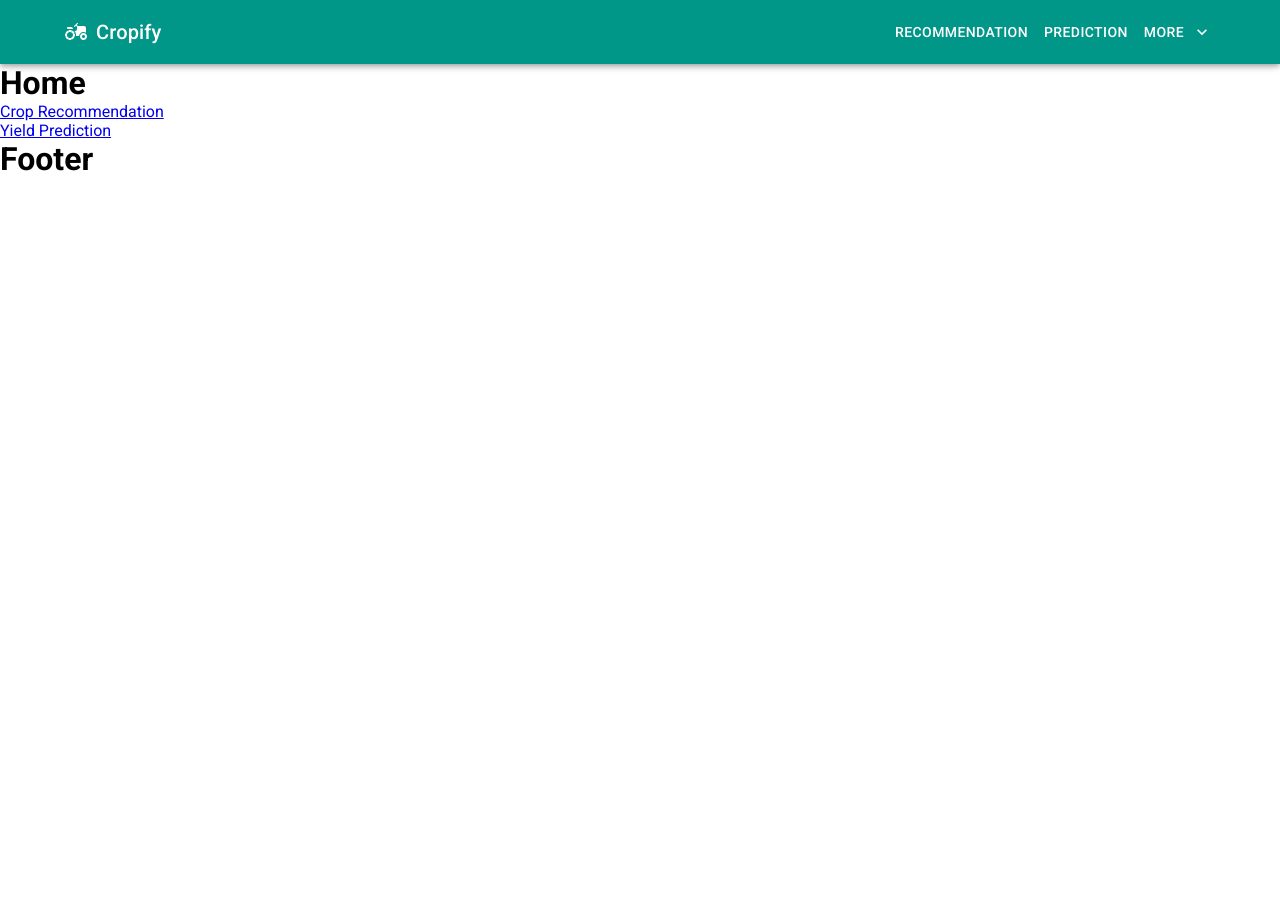
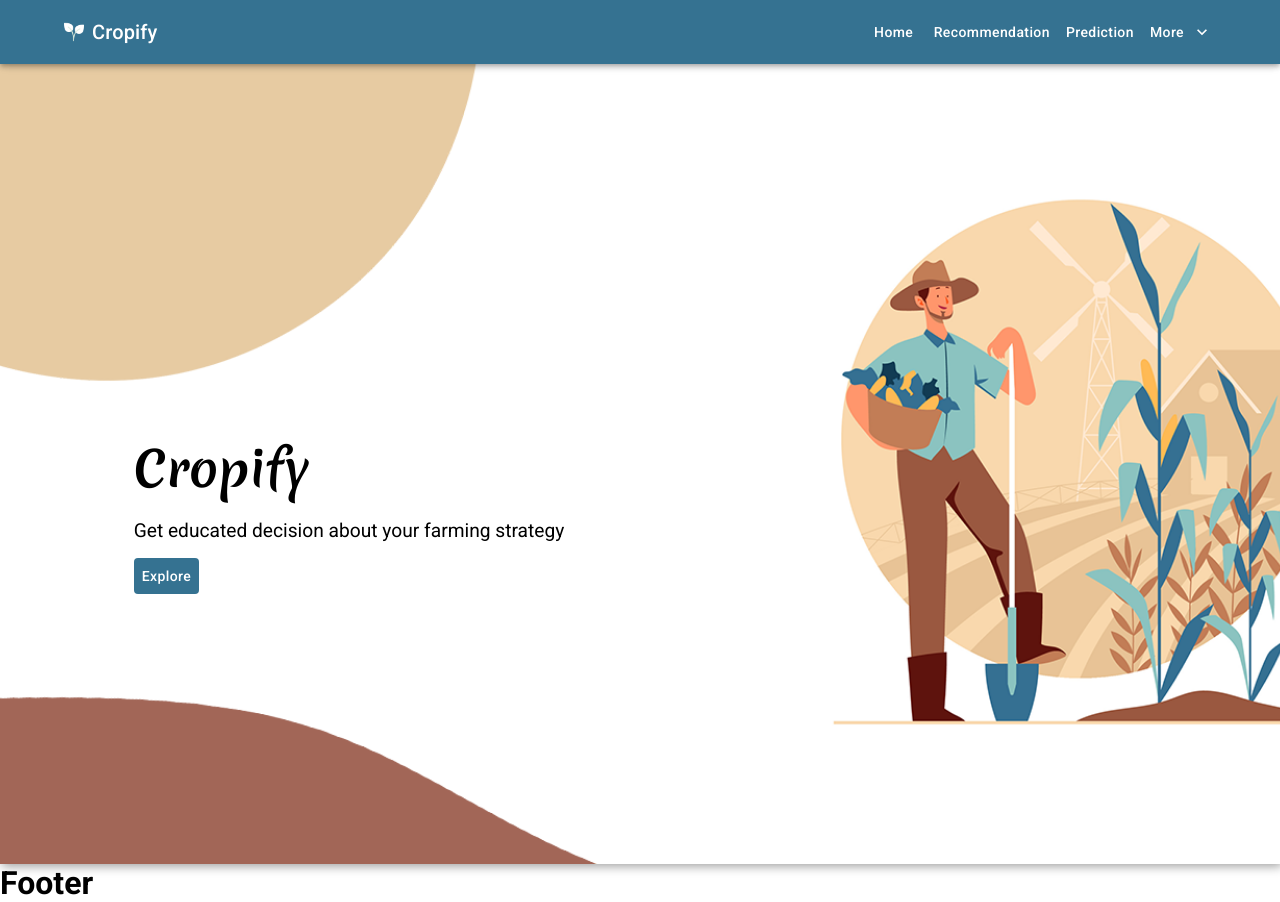
Before and after one commit to nikhilsourav/cropify-client, a React (Create React App) app: page / in a window 1280 px wide. Before the commit the page ends 800 px from the top, so only its background shows below. Built offline with nearby package versions, Linux system fonts and the light colour scheme.

Commit message:
Header created, Home added to nav, Logo icon changed, theme customized

```diff
--- a/src/App/App.js
+++ b/src/App/App.js
@@ -13,7 +13,7 @@ import AnimatedRoutes from '../Components/AnimatedRoutes/AnimatedRoutes';
  *
  *******************************************************************/
 import { BrowserRouter } from 'react-router-dom';
-import { ThemeProvider, createTheme, colors } from '@mui/material';
+import { ThemeProvider, createTheme } from '@mui/material';
 
 /*******************************************************************
  *
@@ -21,12 +21,31 @@ import { ThemeProvider, createTheme, colors } from '@mui/material';
  *
  *******************************************************************/
 const theme = createTheme({
+  /*
+  Color Palette
+    Cashmere
+    #E7CBA2
+
+    Potters Clay
+    #8E4C37
+
+    Calypso
+    #357291
+
+    Leather
+    #A26657
+  */
   palette: {
     primary: {
-      main: colors.teal[500],
+      main: '#357291',
     },
     secondary: {
-      main: colors.pink[500],
+      main: '#357291',
+    },
+  },
+  typography: {
+    button: {
+      textTransform: 'none',
     },
   },
 });
--- a/src/Components/Navbar/Navbar.js
+++ b/src/Components/Navbar/Navbar.js
@@ -11,10 +11,20 @@ import { useState, useEffect } from 'react';
  *
  ************************************************************************************************/
 import { Link } from 'react-router-dom';
-import { AppBar, Button, Toolbar, Typography, Stack, Menu, MenuItem } from '@mui/material';
-import { Agriculture } from '@mui/icons-material';
+import {
+  AppBar,
+  Button,
+  Toolbar,
+  Box,
+  Typography,
+  Stack,
+  Menu,
+  MenuItem,
+  Divider,
+} from '@mui/material';
 import KeyboardArrowDownIcon from '@mui/icons-material/KeyboardArrowDown';
 import useStyles from './styles';
+import LeafIcon from '../../Assets/leaf.png';
 
 /************************************************************************************************
  *
@@ -77,7 +87,7 @@ const Navbar = () => {
           {/**************************************** Logo ***************************************/}
           <Stack>
             <Link to='/' className={classes.Heading}>
-              <Agriculture className={classes.AgricultureIcon} />
+              <Box className={classes.LeafIcon} component='img' src={LeafIcon} />
               <Typography variant='h6'>Cropify</Typography>
             </Link>
           </Stack>
@@ -88,6 +98,9 @@ const Navbar = () => {
             <>
               {/**************************************** Pages ****************************************/}
               <Stack direction='row'>
+                <Link to='/' className={classes.NavItem}>
+                  <Button color='inherit'>Home</Button>
+                </Link>
                 <Link to='/crop-recommendation' className={classes.NavItem}>
                   <Button color='inherit'>Recommendation</Button>
                 </Link>
@@ -141,16 +154,24 @@ const Navbar = () => {
               drawerElements={[
                 /**************************************** Pages ****************************************/
                 <Stack direction='column'>
+                  <Link to='/' className={classes.SidePanelItem}>
+                    <Button color='inherit' className={classes.SidePanelBtn}>
+                      Home
+                    </Button>
+                  </Link>
+                  <Divider />
                   <Link to='/crop-recommendation' className={classes.SidePanelItem}>
                     <Button color='inherit' className={classes.SidePanelBtn}>
                       Recommendation
                     </Button>
                   </Link>
+                  <Divider />
                   <Link to='/yield-prediction' className={classes.SidePanelItem}>
                     <Button color='inherit' className={classes.SidePanelBtn}>
                       Prediction
                     </Button>
                   </Link>
+                  <Divider />
                   <Button
                     color='inherit'
                     className={classes.SidePanelBtn}
@@ -168,7 +189,7 @@ const Navbar = () => {
                   open={open}
                   onClose={handleClose}
                   anchorOrigin={{ vertical: 'bottom', horizontal: 'center' }}
-                  transformOrigin={{ vertical: "top", horizontal: "center" }}
+                  transformOrigin={{ vertical: 'top', horizontal: 'center' }}
                 >
                   <MenuItem onClick={handleClose}>
                     <a
--- a/src/Components/Navbar/styles.js
+++ b/src/Components/Navbar/styles.js
@@ -17,8 +17,10 @@ export default makeStyles((theme) => ({
     color: theme.palette.common.white,
   },
 
-  AgricultureIcon: {
+  LeafIcon: {
     marginRight: theme.spacing(1),
+    width: '20px',
+    height: '20px',
   },
 
   NavItem: {
--- a/src/Pages/Home/Home.js
+++ b/src/Pages/Home/Home.js
@@ -3,8 +3,10 @@
  * Improt Utilities
  *
  ************************************************************************************************/
+import { Button } from '@mui/material';
 import { motion } from 'framer-motion';
 import { Link } from 'react-router-dom';
+import './styles.css';
 
 /************************************************************************************************
  *
@@ -19,11 +21,21 @@ const Home = () => {
       exit={{ scaleY: 0 }}
       transition={{ duration: 0.35 }}
     >
-      <h1>Home</h1>
-      <Link to='/crop-recommendation'>Crop Recommendation</Link>
-      <br />
-      <Link to='/yield-prediction'>Yield Prediction</Link>
-      <br />
+      {/************************************* Header Section *************************************/}
+      <section id='header_wrapper'>
+        <div className='header_container'>
+          <div className='header_info'>
+            <h1>Cropify</h1>
+            <p>Get educated decision about your farming strategy</p>
+            <Link to='/' style={{ textDecoration: 'none' }}>
+              <Button style={{ backgroundColor: '#357291', color: 'white' }}>Explore</Button>
+            </Link>
+          </div>
+        </div>
+      </section>
+      {/*********************************** end Header Section ***********************************/}
+
+
     </motion.div>
   );
 };
--- /dev/null
+++ b/src/Pages/Home/styles.css
@@ -0,0 +1,59 @@
+@import url('https://fonts.googleapis.com/css2?family=Merienda:wght@400;700&display=swap');
+
+#header_wrapper {
+  width: 100%;
+  height: 100vh;
+  background-image: url('../../Assets/background.png');
+  background-repeat: no-repeat;
+  background-position: center;
+  background-size: cover;
+  box-shadow: 2px 2px 10px rgba(0, 0, 0, 0.4);
+}
+
+.header_container {
+  width: 90%;
+  height: 100%;
+  max-width: 700px;
+  margin: 0 auto;
+  margin-left: -1px;
+  padding: 20px;
+  display: flex;
+  align-items: center;
+  justify-content: center;
+}
+
+.header_info {
+  margin-top: 100px;
+}
+
+.header_container .header_info h1 {
+  font-size: 3rem;
+  margin-bottom: 1rem;
+  font-family: 'Merienda';
+}
+
+.header_container .header_info p {
+  font-size: 1.2rem;
+  margin-bottom: 1rem;
+}
+
+@media only screen and (max-width: 700px) {
+  #header_wrapper {
+    background-position: 0 0;
+  }
+
+  .header_container .header_info {
+    margin-top: 100px;
+  }
+  .header_container .header_info h1 {
+    font-size: 2.4rem;
+  }
+
+  .header_container .header_info p {
+    font-size: 1rem;
+  }
+
+  .header_container {
+    margin-left: auto;
+  }
+}
```
Also changed, not shown: src/Assets/background.png (added), src/Assets/leaf.png (added).
